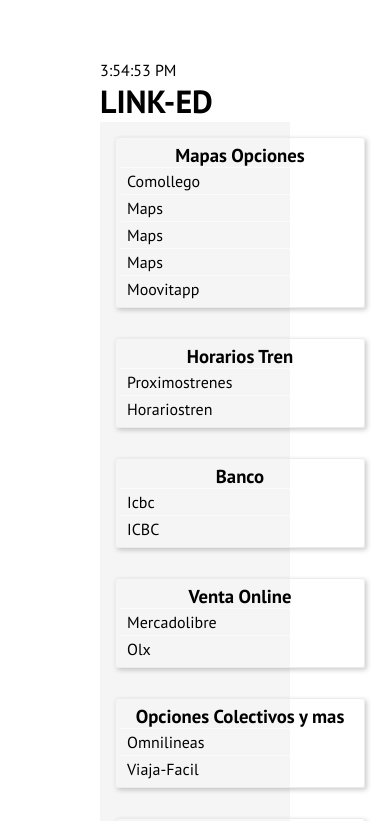
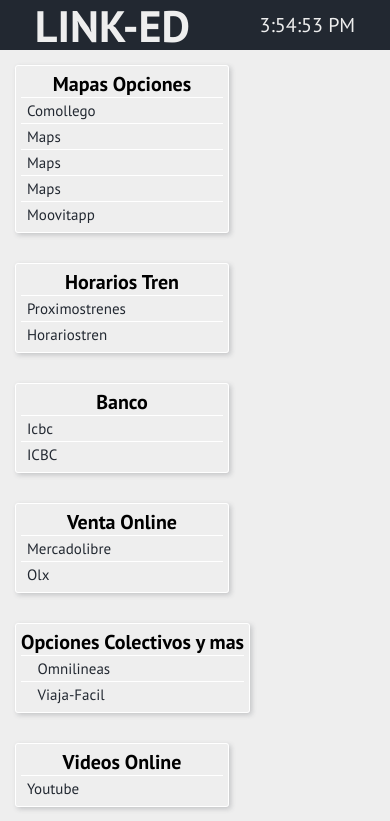
Before and after one commit to br1-gtr/zelda_app, a React (Vite) app: page / in a window 390 px wide. Shown: the top 821 px of the page. Built offline with nearby package versions, Linux system fonts and the light colour scheme.

Commit message:
header responsive scroll

```diff
--- a/src/App.css
+++ b/src/App.css
@@ -1,3 +1,4 @@
+@import './style/Color.css';
 * {
 	padding: 0;
 	margin: 0;
@@ -5,13 +6,12 @@
 	font-family: 'PT Sans', sans-serif;
 }
 .app {
-	margin-top: 50px;
 	width: 100vw;
-	padding: 10px 100px;
 	& .contenedor {
 		width: 100%;
 		height: auto;
-		background-color: rgb(245, 245, 245);
+		padding-top: 50px;
+		background-color: #eeeeee;
 		display: flex;
 		flex-direction: row;
 		justify-content: space-between;
--- a/src/App.jsx
+++ b/src/App.jsx
@@ -1,7 +1,7 @@
 import './App.css';
 import { useEffect, useState } from 'react';
 import { DATOS_EXCEL } from './DATOS_EXCEL/DATOS_EXCEL.js';
-import { Reloj } from './components/Reloj';
+import { Header } from './components/Header';
 import { Seccion } from './components/Seccion';
 
 function App() {
@@ -28,8 +28,7 @@
 
 	return (
 		<div className="app">
-			<Reloj />
-			<h1>LINK-ED</h1>
+			<Header />
 			<div className="contenedor">
 				{cat.map((categoria) => {
 					return <Seccion categoria={categoria} dataEnlaces={DATOS_EXCEL} />;
--- /dev/null
+++ b/src/components/Header.jsx
@@ -0,0 +1,25 @@
+import { Reloj } from './Reloj';
+import '../style/Header.css';
+import { useState } from 'react';
+export const Header = () => {
+	const [positionScroll, setPositionScroll] = useState(false);
+
+	const infoScroll = () => {
+		if (window.scrollY > 100) {
+			setPositionScroll(true);
+		} else {
+			setPositionScroll(false);
+		}
+	};
+
+	window.addEventListener('scroll', infoScroll); // verifica posicion de scroll
+
+	return (
+		<div
+			className={`header_contenedor ${positionScroll ? 'header-small' : ''}`}
+		>
+			<h1>LINK-ED</h1>
+			<Reloj estadoScroll={positionScroll} />
+		</div>
+	);
+};
--- a/src/components/Reloj.jsx
+++ b/src/components/Reloj.jsx
@@ -1,5 +1,5 @@
 import { useState, useEffect } from 'react';
-export const Reloj = () => {
+export const Reloj = ({ estadoScroll }) => {
 	const [time, setTime] = useState();
 	useEffect(() => {
 		setInterval(() => {
@@ -7,5 +7,5 @@
 			setTime(datosHora.toLocaleTimeString());
 		}, 1000);
 	}, []);
-	return <div>{time}</div>;
+	return <div style={{ fontSize: estadoScroll ? 16 : 20 }}>{time}</div>;
 };
--- /dev/null
+++ b/src/style/Color.css
@@ -0,0 +1,9 @@
+:root {
+	--color00: #222831;
+	--color01: #393e46;
+	--color01B: #393e463b;
+	--color02: #00adb5;
+	--color02B: rgba(145, 143, 235, 0.233);
+	--color03: #eeeeee;
+	--color03B: #c7c7c7ec;
+}
--- a/src/style/Enlace.css
+++ b/src/style/Enlace.css
@@ -1,21 +1,22 @@
+@import './Color.css';
 .link_container {
 	padding: 1px;
-	border-top: 1px solid rgba(255, 255, 255, 0.671);
+	border-top: 1px solid white;
 	display: flex;
 	justify-content: center;
 	align-items: center;
 	& .link_alias {
-		/*border: 0.5px solid rgb(226, 226, 226);*/
+		font-size: 15px;
 		padding: 2px 5px;
 		border-radius: 3px;
-		color: black;
-		width: 250px;
+		color: var(--color00);
+		width: 200px;
 		text-decoration: none;
 		transition: 0.2s all;
 	}
 	& .link_alias:hover {
-		background-color: rgb(72, 117, 158);
-		color: rgb(255, 255, 255);
+		background-color: var(--color01);
+		color: var(--color03);
 	}
 	& .link_btn-container {
 		& .btn_edit {
--- /dev/null
+++ b/src/style/Header.css
@@ -0,0 +1,16 @@
+@import './Color.css';
+.header_contenedor {
+	font-size: 22px;
+	color: #eeeeee;
+	height: 50px;
+	display: flex;
+	justify-content: space-around;
+	align-items: center;
+	width: 100%;
+	position: fixed;
+	background-color: #222831;
+}
+.header-small {
+	height: 30px;
+	font-size: 15px;
+}
--- a/src/style/Seccion.css
+++ b/src/style/Seccion.css
@@ -1,12 +1,14 @@
+@import './Color.css';
 .seccion_container {
 	max-width: 250px;
 	padding: 5px;
 	margin: 15px;
-	border: 1px solid rgb(236, 236, 236);
+	border: 1px solid white;
 	border-radius: 3px;
-	box-shadow: 2px 2px 5px rgba(0, 0, 0, 0.205);
+	box-shadow: 2px 2px 5px var(--color01B);
 	transition: 0.3s all;
 	& .seccion_titulo {
+		font-size: 20px;
 		text-align: center;
 	}
 	& .seccion_btn-container {
@@ -31,6 +33,6 @@
 }
 & .seccion_container:hover {
 	transform: scale(1.02);
-	background-color: rgba(127, 166, 202, 0.404);
+	background-color: var(--color02B);
 	box-shadow: 1px 1px 10px rgba(0, 0, 0, 0.205);
 }
```
Also changed, not shown: src/components/Footer.jsx (added).
